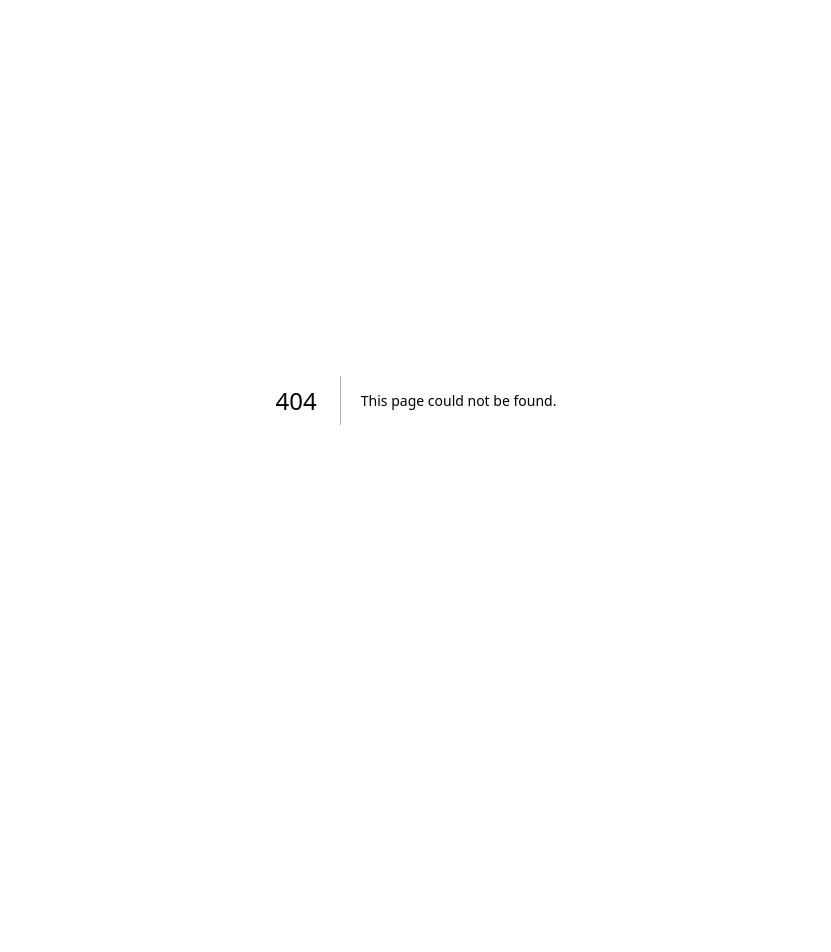
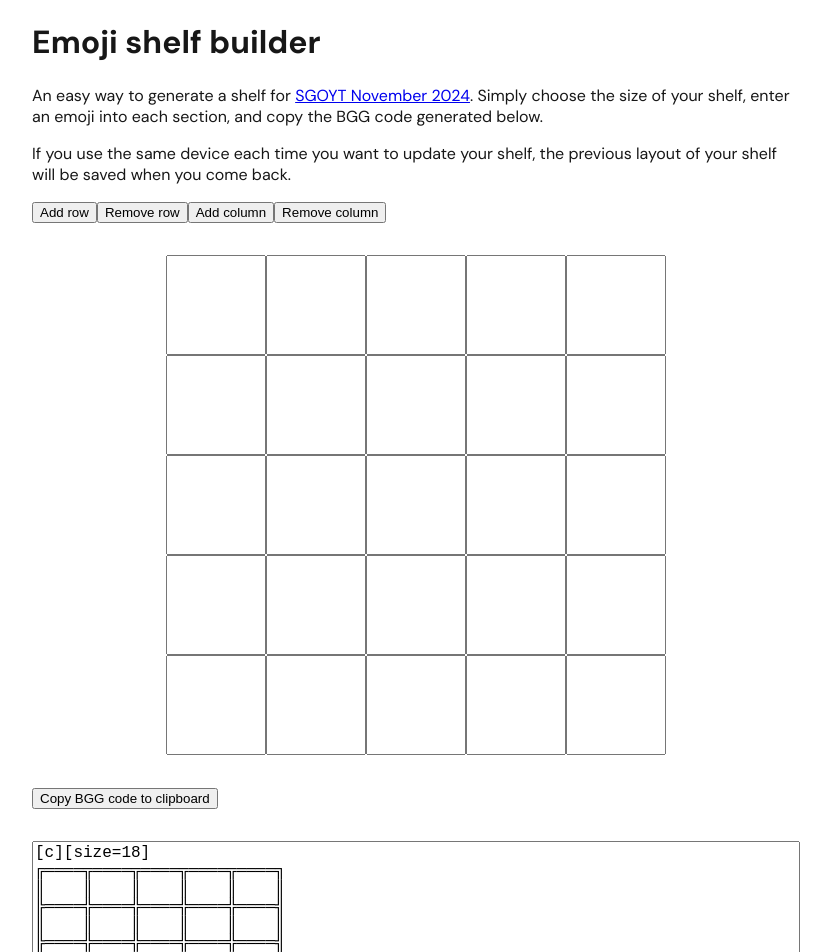
Before and after one commit to olivvybee/board-game-tools, a Next.js app: page /emoji-shelf in a window 1280 px wide. Before the commit this address had no page. Shown: the top 952 px of the page, without its empty margins (224-1055 px from the left). Before the commit the page ends 800 px from the top, so only its background shows below. Built offline with nearby package versions, Linux system fonts and the light colour scheme.

Commit message:
Create first fully working shelf builder

```diff
--- /dev/null
+++ b/app/emoji-shelf/emoji-shelf.module.css
@@ -0,0 +1,26 @@
+.builder {
+  margin: 32px auto;
+  display: grid;
+  width: fit-content;
+  max-width: 100%;
+  overflow-x: scroll;
+  /* width: clamp(0px, 100vw, 400px);
+  height: clamp(0px, 100vw, 400px); */
+}
+
+.input {
+  font-size: 2rem;
+  width: 100%;
+  aspect-ratio: 1;
+  text-align: center;
+}
+
+.output {
+  width: 100%;
+  display: block;
+  margin: 32px auto;
+  overflow: scroll;
+  resize: none;
+  white-space: nowrap;
+  font-size: 1rem;
+}
--- /dev/null
+++ b/app/emoji-shelf/generateShelf.ts
@@ -0,0 +1,89 @@
+import _range from 'lodash/range';
+import _repeat from 'lodash/repeat';
+import _chunk from 'lodash/chunk';
+
+enum ShelfPiece {
+  TopLeftCorner = '╔',
+  TopRightCorner = '╗',
+  BottomLeftCorner = '╚',
+  BottomRightCorner = '╝',
+
+  JunctionTop = '╦',
+  JunctionBottom = '╩',
+  JunctionLeft = '╠',
+  JunctionRight = '╣',
+  JunctionCenter = '╬',
+
+  Horizontal = '═',
+  Vertical = '║',
+}
+
+interface GenerateShelfParams {
+  width: number;
+  height: number;
+  emojis: string[][];
+  fontSize: number;
+}
+
+export const generateShelf = ({
+  width,
+  height,
+  emojis,
+  fontSize,
+}: GenerateShelfParams) => {
+  const top = generateDivider(width, 'top');
+  const divider = generateDivider(width, 'center');
+  const bottom = generateDivider(width, 'bottom');
+
+  const rows = _range(height).map((y) => {
+    const rowEmojis = emojis[y].slice(0, width);
+    return generateRow(rowEmojis);
+  });
+
+  const center = rows.join('\n' + divider + '\n');
+
+  const shelf = [top, center, bottom].join('\n');
+
+  return `
+[c][size=${fontSize}]
+${shelf}[/size][/c]
+  `;
+};
+
+const generateDivider = (width: number, side: 'top' | 'center' | 'bottom') => {
+  let output: string =
+    side === 'top'
+      ? ShelfPiece.TopLeftCorner
+      : side === 'center'
+      ? ShelfPiece.JunctionLeft
+      : ShelfPiece.BottomLeftCorner;
+
+  output += _range(width)
+    .map((_) => _repeat(ShelfPiece.Horizontal, 4))
+    .join(
+      side === 'top'
+        ? ShelfPiece.JunctionTop
+        : side === 'center'
+        ? ShelfPiece.JunctionCenter
+        : ShelfPiece.JunctionBottom
+    );
+
+  output +=
+    side === 'top'
+      ? ShelfPiece.TopRightCorner
+      : side === 'center'
+      ? ShelfPiece.JunctionRight
+      : ShelfPiece.BottomRightCorner;
+
+  return output;
+};
+
+const generateRow = (rowEmojis: string[]) =>
+  ShelfPiece.Vertical +
+  rowEmojis
+    .map((emoji) => {
+      const text = emoji || '  ';
+      return ' ' + text + ' ';
+    })
+    .join(ShelfPiece.Vertical) +
+  ShelfPiece.Vertical;
--- /dev/null
+++ b/app/emoji-shelf/page.tsx
@@ -0,0 +1,126 @@
+'use client';
+
+import _fill from 'lodash/fill';
+import _range from 'lodash/range';
+import _flattenDeep from 'lodash/flattenDeep';
+import _cloneDeep from 'lodash/cloneDeep';
+import { useLocalStorage } from 'usehooks-ts';
+
+import { generateShelf } from './generateShelf';
+import styles from './emoji-shelf.module.css';
+import { CopyToClipboardButton } from '@/components/CopyToClipboardButton';
+
+const buildEmptyEmojis = (width: number, height: number) =>
+  _range(width).map(() => _range(height).map(() => ''));
+
+const EmojiShelfPage = () => {
+  const [width, setWidth] = useLocalStorage('emoji-shelf-width', 5);
+  const [height, setHeight] = useLocalStorage('emoji-shelf-height', 5);
+  const [fontSize, setFontSize] = useLocalStorage('emoji-shelf-font-size', 18);
+  const [emojis, setEmojis] = useLocalStorage<string[][]>(
+    'emoji-shelf-emojis',
+    buildEmptyEmojis(width, height)
+  );
+
+  const setEmoji = (emoji: string, x: number, y: number) => {
+    const newEmojis = [...emojis];
+    newEmojis[y][x] = emoji;
+    setEmojis(newEmojis);
+  };
+
+  const addRow = () => {
+    const newRow = _fill(Array(width), '');
+    const newEmojis = [...emojis, newRow];
+
+    setEmojis(newEmojis);
+    setHeight(height + 1);
+  };
+
+  const removeRow = () => {
+    setHeight(height - 1);
+  };
+
+  const addColumn = () => {
+    const newEmojis = [...emojis];
+    for (let y = 0; y < height; y++) {
+      newEmojis[y].push('');
+    }
+    setWidth(width + 1);
+    setEmojis(newEmojis);
+  };
+
+  const removeColumn = () => {
+    setWidth(width - 1);
+  };
+
+  const shelf = generateShelf({
+    width,
+    height,
+    emojis,
+    fontSize,
+  });
+
+  return (
+    <>
+      <h1>Emoji shelf builder</h1>
+
+      <p>
+        An easy way to generate a shelf for{' '}
+        <a href="https://boardgamegeek.com/geeklist/344710/solitaire-games-on-your-table-november-2024">
+          SGOYT November 2024
+        </a>
+        . Simply choose the size of your shelf, enter an emoji into each
+        section, and copy the BGG code generated below.
+      </p>
+
+      <p>
+        If you use the same device each time you want to update your shelf, the
+        previous layout of your shelf will be saved when you come back.
+      </p>
+
+      <div>
+        <button disabled={height >= 10} onClick={addRow}>
+          Add row
+        </button>
+        <button disabled={height <= 1} onClick={removeRow}>
+          Remove row
+        </button>
+        <button disabled={width >= 10} onClick={addColumn}>
+          Add column
+        </button>
+        <button disabled={width <= 1} onClick={removeColumn}>
+          Remove column
+        </button>
+      </div>
+
+      <div
+        className={styles.builder}
+        style={{
+          gridTemplateColumns: `repeat(${width}, minmax(48px, 100px))`,
+        }}>
+        {_range(height).map((y) =>
+          _range(width).map((x) => (
+            <input
+              key={`${x}-${y}`}
+              className={styles.input}
+              type="text"
+              value={emojis[y][x]}
+              onChange={(e) => setEmoji(e.target.value, x, y)}
+            />
+          ))
+        )}
+      </div>
+
+      <CopyToClipboardButton value={shelf} text="Copy BGG code to clipboard" />
+
+      <textarea
+        className={styles.output}
+        style={{ height: `${height * 3 * 16}px` }}
+        value={shelf.trim()}
+        onFocus={(e) => e.target.select()}
+      />
+    </>
+  );
+};
+
+export default EmojiShelfPage;
--- a/app/globals.css
+++ b/app/globals.css
@@ -8,35 +8,22 @@
     --background: #0a0a0a;
     --foreground: #ededed;
   }
-}
 
-html,
-body {
-  max-width: 100vw;
-  overflow-x: hidden;
+  html {
+    color-scheme: dark;
+  }
 }
 
 body {
   color: var(--foreground);
   background: var(--background);
-  font-family: Arial, Helvetica, sans-serif;
+  font-family: var(--dm-sans), sans-serif;
   -webkit-font-smoothing: antialiased;
   -moz-osx-font-smoothing: grayscale;
+  padding: 0;
+  margin: 0;
 }
 
 * {
   box-sizing: border-box;
-  padding: 0;
-  margin: 0;
 }
-
-a {
-  color: inherit;
-  text-decoration: none;
-}
-
-@media (prefers-color-scheme: dark) {
-  html {
-    color-scheme: dark;
-  }
-}
--- /dev/null
+++ b/app/layout.module.css
@@ -0,0 +1,5 @@
+.contentWrapper {
+  max-width: 800px;
+  margin: 0 auto;
+  padding: 0 16px;
+}
--- a/app/layout.tsx
+++ b/app/layout.tsx
@@ -1,21 +1,22 @@
-import type { Metadata } from "next";
-import localFont from "next/font/local";
-import "./globals.css";
+import type { Metadata } from 'next';
+import { DM_Mono, DM_Sans } from 'next/font/google';
+import classNames from 'classnames';
 
-const geistSans = localFont({
-  src: "./fonts/GeistVF.woff",
-  variable: "--font-geist-sans",
-  weight: "100 900",
+import './globals.css';
+import styles from './layout.module.css';
+
+const dmSans = DM_Sans({
+  subsets: ['latin', 'latin-ext'],
+  variable: '--dm-sans',
 });
-const geistMono = localFont({
-  src: "./fonts/GeistMonoVF.woff",
-  variable: "--font-geist-mono",
-  weight: "100 900",
+const dmMono = DM_Mono({
+  weight: '500',
+  subsets: ['latin'],
+  variable: '--dm-mono',
 });
 
 export const metadata: Metadata = {
-  title: "Create Next App",
-  description: "Generated by create next app",
+  title: 'Board Game Tools',
 };
 
 export default function RootLayout({
@@ -24,9 +25,9 @@ export default function RootLayout({
   children: React.ReactNode;
 }>) {
   return (
-    <html lang="en">
-      <body className={`${geistSans.variable} ${geistMono.variable}`}>
-        {children}
+    <html lang="en" className={classNames(dmSans.variable, dmMono.variable)}>
+      <body>
+        <div className={styles.contentWrapper}>{children}</div>
       </body>
     </html>
   );
--- /dev/null
+++ b/components/CopyToClipboardButton.tsx
@@ -0,0 +1,27 @@
+import { useState } from 'react';
+import { useCopyToClipboard } from 'usehooks-ts';
+
+export interface CopyToClipboardButtonProps {
+  value: string;
+  text?: string;
+}
+
+export const CopyToClipboardButton = ({
+  value,
+  text = 'Copy',
+}: CopyToClipboardButtonProps) => {
+  const [_, copyToClipboard] = useCopyToClipboard();
+  const [hasCopied, setHasCopied] = useState(false);
+
+  const onClick = async () => {
+    const success = await copyToClipboard(value);
+    if (success) {
+      setHasCopied(true);
+    }
+    setTimeout(() => {
+      setHasCopied(false);
+    }, 3000);
+  };
+
+  return <button onClick={onClick}>{hasCopied ? 'Copied' : text}</button>;
+};
--- a/package.json
+++ b/package.json
@@ -9,11 +9,15 @@
     "lint": "next lint"
   },
   "dependencies": {
+    "classnames": "^2.5.1",
+    "lodash": "^4.17.21",
     "next": "^14.2.16",
     "react": "^18.3.1",
-    "react-dom": "^18.3.1"
+    "react-dom": "^18.3.1",
+    "usehooks-ts": "^3.1.0"
   },
   "devDependencies": {
+    "@types/lodash": "^4.17.13",
     "@types/node": "^20.17.5",
     "@types/react": "^18.3.12",
     "@types/react-dom": "^18.3.1",
```
Also changed, not shown: 1 other file (tests, documents, lock files or other folders).
